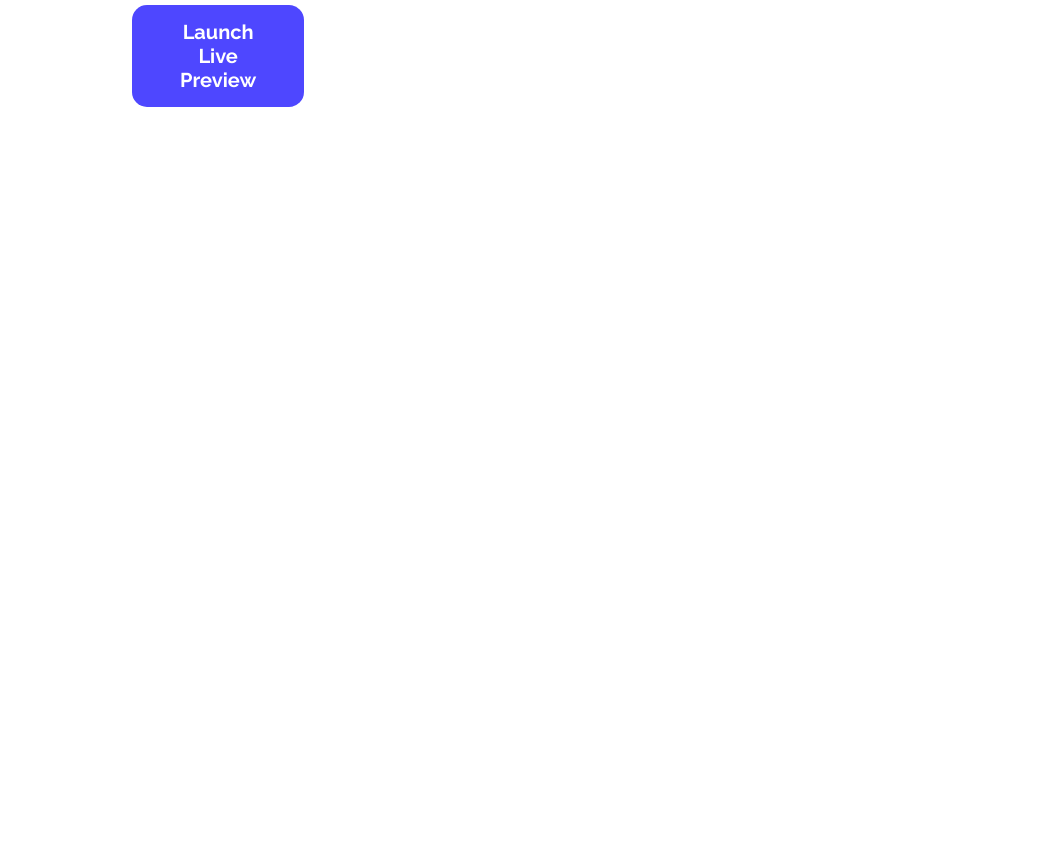
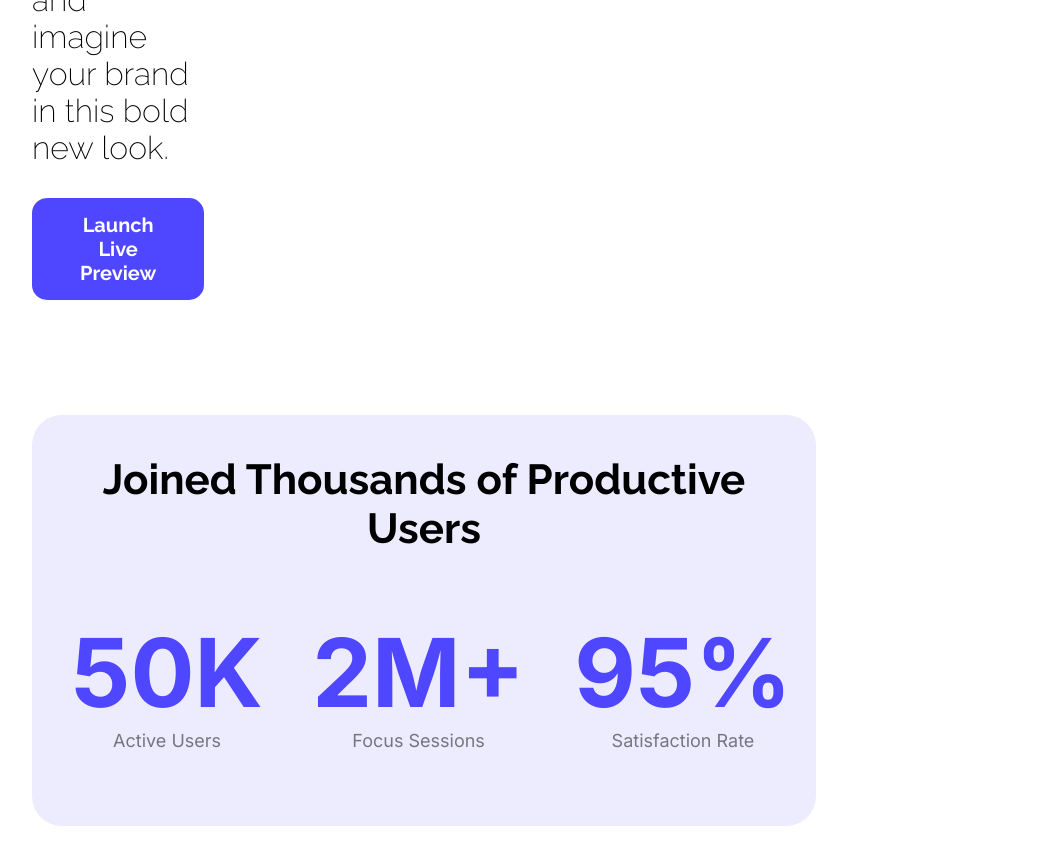
Before and after one commit to alamin2507/ph-webdev-ass1, a plain HTML site: page index.html in a window 1280 px wide. Shown: the part 1297-2162 px from the top of the page, without its empty margins (216-1264 px from the left). Before the commit the page ends 1519 px from the top, so only its background shows below. Drawn offline with Linux system fonts and the light colour scheme.

Commit message:
added user section

```diff
--- a/index.html
+++ b/index.html
@@ -39,6 +39,27 @@
             <img class="action-img" src="B12A01-landing-launchpad/Assets/wc-mini.png" alt="">
           </div>
         </section>
+
+        <section class="user">
+          <div class="card">
+          <h3 class="raleway-font user-title">Joined Thousands of Productive Users</h3>
+          <div class="blocks">
+            <div class="block">
+              <div class="inter-font user-header">50K</div>
+              <div class="inter-font user-subtitle">Active Users</div>
+            </div>
+            <div class="block">
+              <div class="inter-font user-header">2M+</div>
+              <div class="inter-font user-subtitle">Focus Sessions</div>
+            </div>
+            <div class="block">
+              <div class="inter-font user-header">95%</div>
+              <div class="inter-font user-subtitle">Satisfaction Rate</div>
+            </div>
+
+          </div>
+          </div>
+        </section>
     </main>
     <footer>
 
--- a/styles/style.css
+++ b/styles/style.css
@@ -59,7 +59,7 @@ nav{
 
 .action{
     display: flex;
-    margin: 115px 340px 115px 340px;
+    margin: 115px 240px 115px 240px;
     gap: 310px;
     justify-content: space-between;
 
@@ -69,9 +69,42 @@ nav{
 }
 .action-title{
     font-weight: 700;
-    font-size: 42px;
+    font-size: 46px;
 }
 .action-subtitle{
     font-weight: 200;
-    font-size: 24px;
+    font-size: 32px;
 }
+
+.user{
+    margin: 10px 240px 130px 240px;
+    background-color: rgba(78, 71, 255, 0.1);
+    border-radius: 30px;
+}
+
+.user-title{
+    font-weight: 700;
+    font-size: 42px;
+    padding: 40px 50px 0px 50px;
+    text-align: center;
+}
+.blocks{
+    margin: 0px 0px 70px 0px;
+    display: flex;
+    justify-content: space-evenly;
+}
+.block{
+    margin: 10px 0px 65px 15px;
+    padding: 10px;
+    text-align: center;
+}
+.user-header{
+    color: #4e47ff;
+    font-weight: 700;
+    font-size: 95px;
+}
+.user-subtitle{
+    color: rgba(0, 0, 0, 0.5);
+    font-weight: 400;
+    font-size: large;
+}
```
